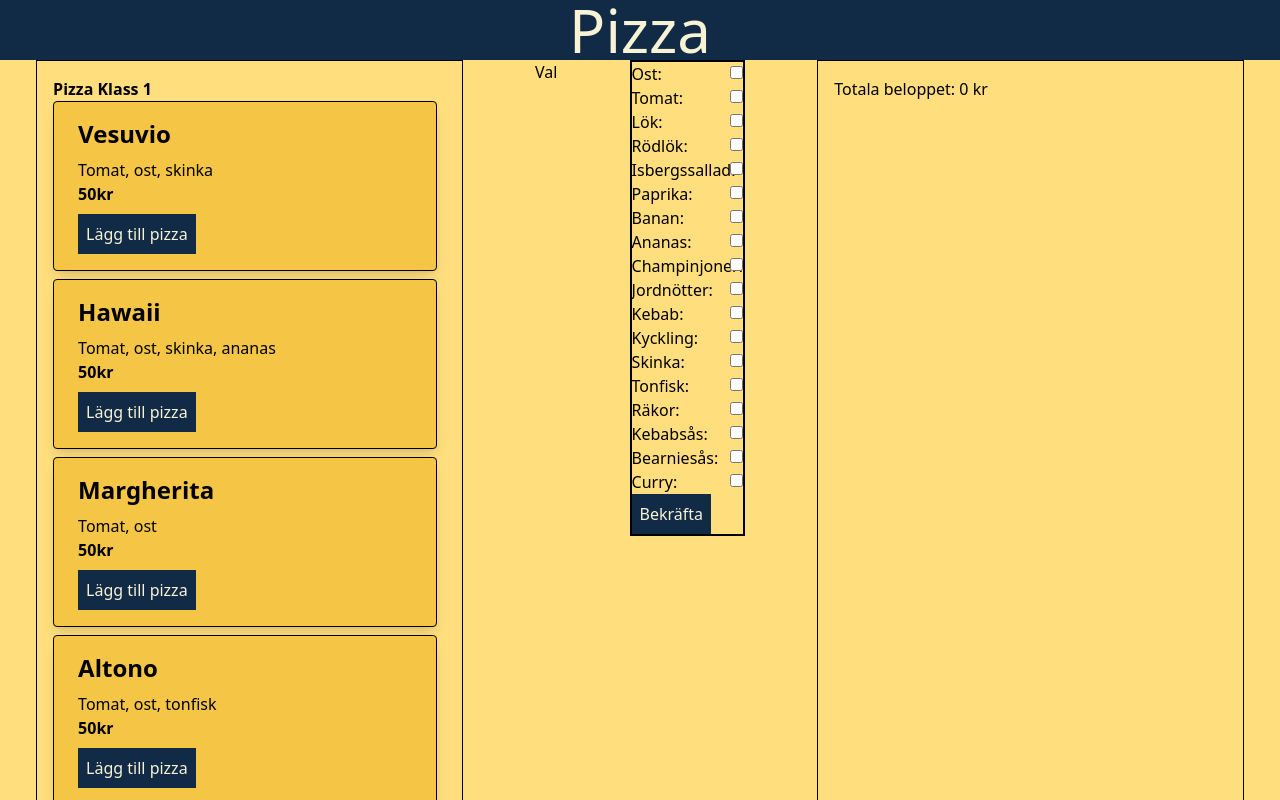
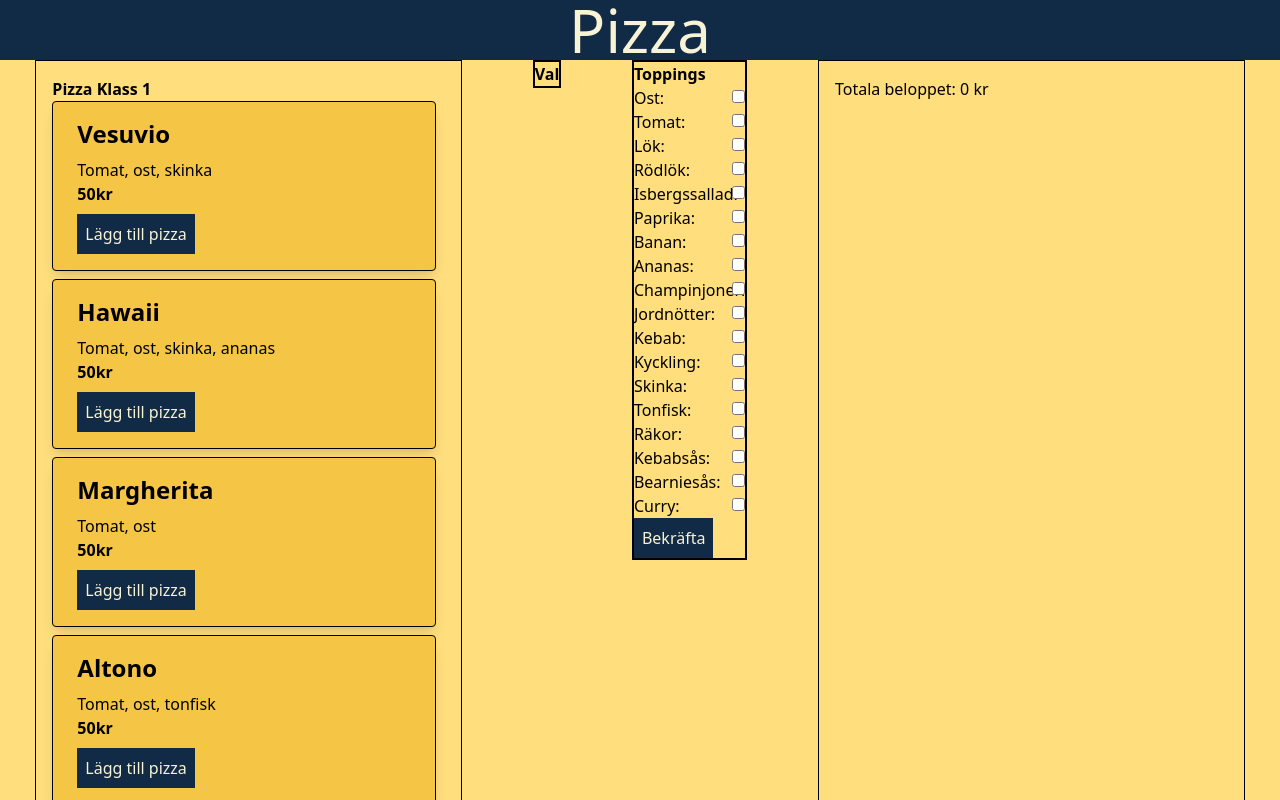
Before and after one commit to biggieliten/PizzaCalculator, a React (Vite) app: page / in a window 1280 px wide. Shown: the top 800 px of the page. Built offline with nearby package versions, Linux system fonts and the light colour scheme.

Commit message:
added some styling

```diff
--- a/src/Components/ChosenProduct/ChosenProduct.tsx
+++ b/src/Components/ChosenProduct/ChosenProduct.tsx
@@ -42,13 +42,16 @@ const ChosenProduct = () => {
 
   return (
     <>
-      <h1>Val</h1>
-      {pizzas.map((pizza) => (
-        <>
-          <h2>{pizza.name}</h2>
-        </>
-      ))}
       <div className="flex flex-col border-solid border-2 border-sky-500 size-fit">
+        <h1 className="font-bold">Val</h1>
+        {pizzas.map((pizza) => (
+          <>
+            <h2>{pizza.name}</h2>
+          </>
+        ))}
+      </div>
+      <div className="flex flex-col border-solid border-2 border-sky-500 size-fit">
+        <h1 className="font-bold">Toppings</h1>
         {toppings.map((topping) => (
           <div className="flex flex-row relative  ">
             <label htmlFor={topping.name}>{topping.name}</label>
```
